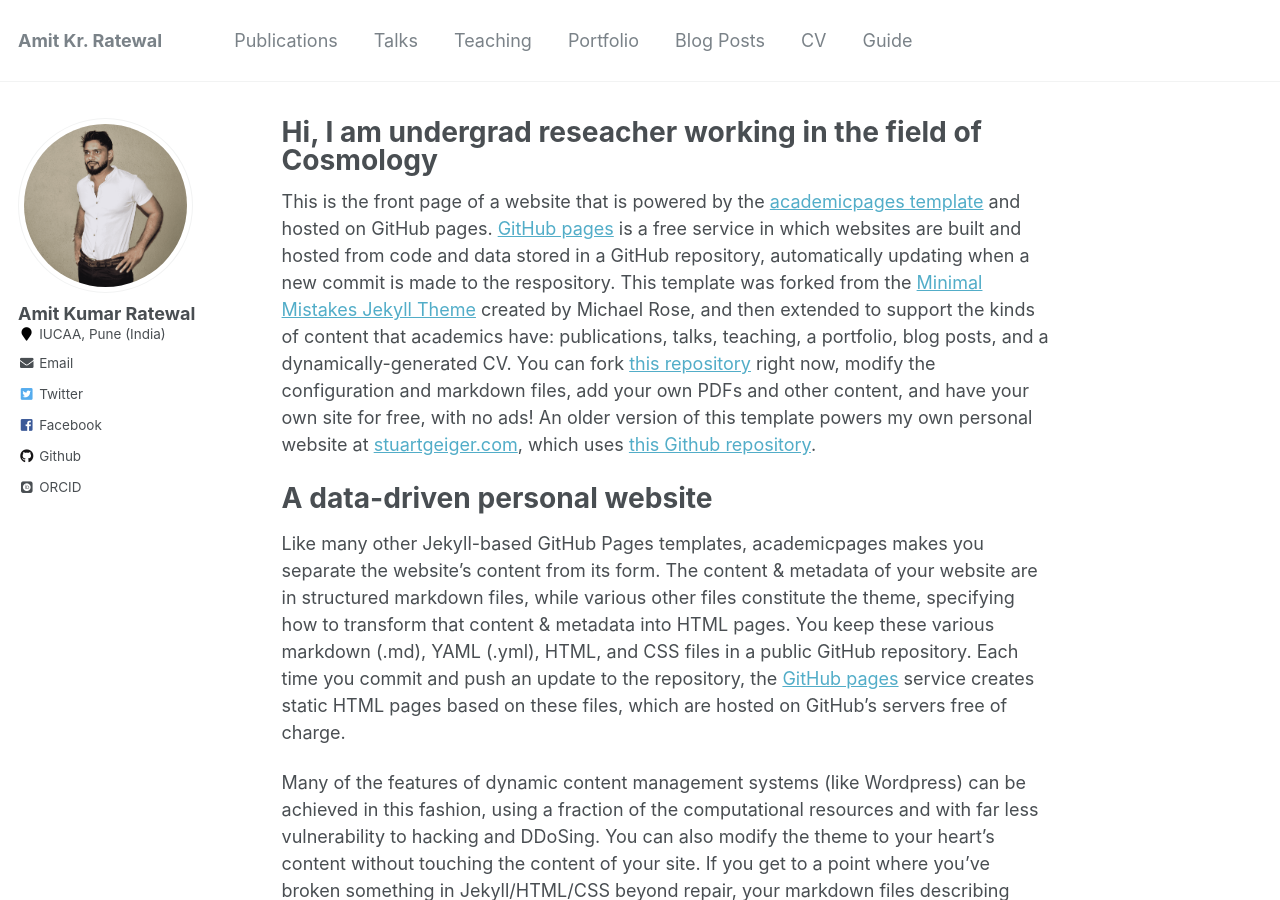
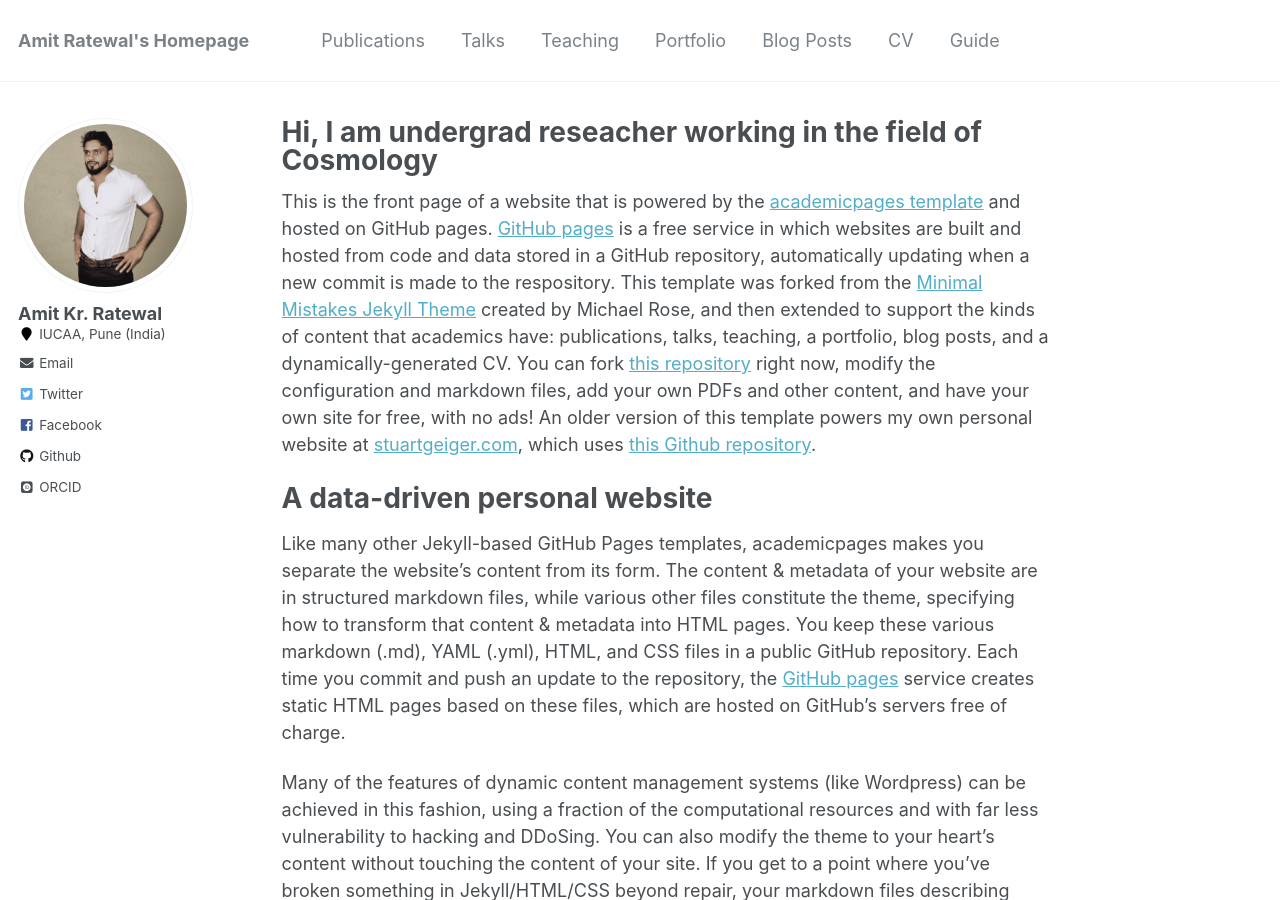
Before and after one commit to ratewalamit/ratewalamit.github.io, a Jekyll site: the page built from _pages/about.md, in a window 1280 px wide and 900 px high. Built offline with Jekyll 4.4.1, drawn with Linux system fonts in a browser that asks for light colours; some web fonts are replaced.

Commit message:
Update _config.yml

```diff
--- a/_config.yml
+++ b/_config.yml
@@ -7,7 +7,7 @@
 
 # Site Settings
 locale                   : "en-US"
-title                    : "Amit Kr. Ratewal"
+title                    : "Amit Ratewal's Homepage"
 title_separator          : "-"
 name                     : &name "Amit"
 description              : &description "personal description"
@@ -80,7 +80,7 @@ analytics:
 
 # Site Author
 author:
-  name             : "Amit Kumar Ratewal"
+  name             : "Amit Kr. Ratewal"
   avatar           : "profile.png"
   bio              : #"I am a undergrad researcher working in the field of Cosmology."
   location         : #"Pune, India"
```
